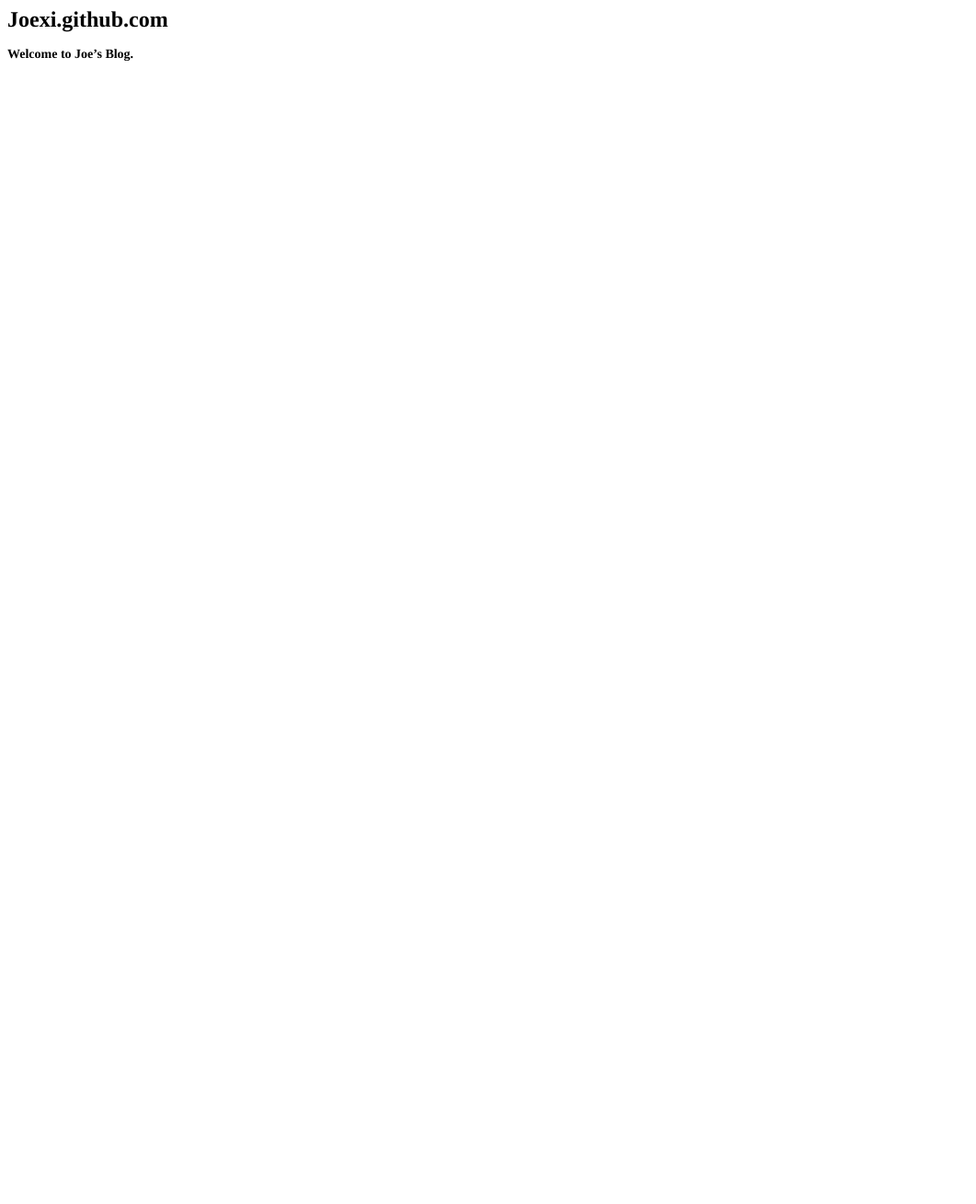
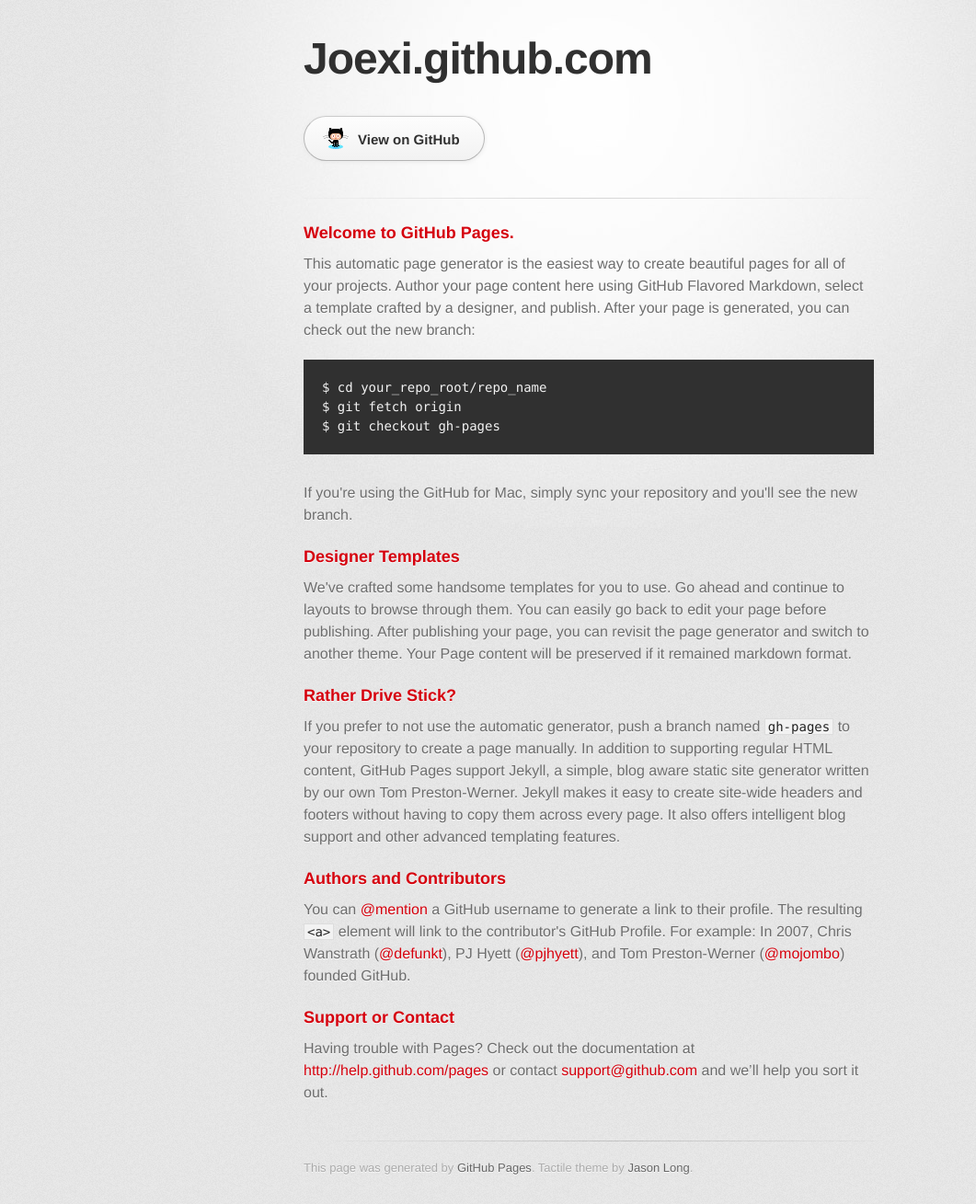
Before and after one commit to joexi/joexi.github.com, a plain HTML site: page index.html in a window 1280 px wide. Shown: the whole page at 92% size, without its empty margins (0-1061 px from the left). Before the commit the page ends 800 px from the top, so only its background shows below. Drawn offline with Linux system fonts and the light colour scheme; a web font is replaced by a local one.

Commit message:
Revert "1"
This reverts commit 59307b800d9d15eb73f3271c9795cc5530a7efce.

```diff
--- a/index.html
+++ b/index.html
@@ -1,16 +1,73 @@
-<!DOCTYPE html PUBLIC "-//W3C//DTD HTML 4.01//EN" "http://www.w3.org/TR/html4/strict.dtd">
+<!DOCTYPE html>
 <html>
-<head>
-  <meta http-equiv="Content-Type" content="text/html; charset=utf-8">
-  <meta http-equiv="Content-Style-Type" content="text/css">
-  <title>Joexi.github.com by joexi</title>
-  <meta name="Generator" content="Cocoa HTML Writer">
-  <meta name="CocoaVersion" content="1265">
-  <style type="text/css">
-  </style>
-</head>
-<body>
-<h1 style="margin: 0.0px 0.0px 16.1px 0.0px; font: 24.0px Times"><b>Joexi.github.com</b></h1>
-<h3 style="margin: 0.0px 0.0px 14.0px 0.0px; font: 14.0px Times"><b>Welcome to Joe’s Blog.</b></h3>
-</body>
+  <head>
+    <meta charset='utf-8'>
+    <meta http-equiv="X-UA-Compatible" content="chrome=1">
+    <link href='https://fonts.googleapis.com/css?family=Chivo:900' rel='stylesheet' type='text/css'>
+    <link rel="stylesheet" type="text/css" href="stylesheets/stylesheet.css" media="screen" />
+    <link rel="stylesheet" type="text/css" href="stylesheets/pygment_trac.css" media="screen" />
+    <link rel="stylesheet" type="text/css" href="stylesheets/print.css" media="print" />
+    <!--[if lt IE 9]>
+    <script src="//html5shiv.googlecode.com/svn/trunk/html5.js"></script>
+    <![endif]-->
+    <title>Joexi.github.com by joexi</title>
+  </head>
+
+  <body>
+    <div id="container">
+      <div class="inner">
+
+        <header>
+          <h1>Joexi.github.com</h1>
+          <h2></h2>
+        </header>
+
+        <section id="downloads" class="clearfix">
+          <a href="https://github.com/joexi" id="view-on-github" class="button"><span>View on GitHub</span></a>
+        </section>
+
+        <hr>
+
+        <section id="main_content">
+          <h3>
+<a name="welcome-to-github-pages" class="anchor" href="#welcome-to-github-pages"><span class="octicon octicon-link"></span></a>Welcome to GitHub Pages.</h3>
+
+<p>This automatic page generator is the easiest way to create beautiful pages for all of your projects. Author your page content here using GitHub Flavored Markdown, select a template crafted by a designer, and publish. After your page is generated, you can check out the new branch:</p>
+
+<pre><code>$ cd your_repo_root/repo_name
+$ git fetch origin
+$ git checkout gh-pages
+</code></pre>
+
+<p>If you're using the GitHub for Mac, simply sync your repository and you'll see the new branch.</p>
+
+<h3>
+<a name="designer-templates" class="anchor" href="#designer-templates"><span class="octicon octicon-link"></span></a>Designer Templates</h3>
+
+<p>We've crafted some handsome templates for you to use. Go ahead and continue to layouts to browse through them. You can easily go back to edit your page before publishing. After publishing your page, you can revisit the page generator and switch to another theme. Your Page content will be preserved if it remained markdown format.</p>
+
+<h3>
+<a name="rather-drive-stick" class="anchor" href="#rather-drive-stick"><span class="octicon octicon-link"></span></a>Rather Drive Stick?</h3>
+
+<p>If you prefer to not use the automatic generator, push a branch named <code>gh-pages</code> to your repository to create a page manually. In addition to supporting regular HTML content, GitHub Pages support Jekyll, a simple, blog aware static site generator written by our own Tom Preston-Werner. Jekyll makes it easy to create site-wide headers and footers without having to copy them across every page. It also offers intelligent blog support and other advanced templating features.</p>
+
+<h3>
+<a name="authors-and-contributors" class="anchor" href="#authors-and-contributors"><span class="octicon octicon-link"></span></a>Authors and Contributors</h3>
+
+<p>You can <a href="https://github.com/blog/821" class="user-mention">@mention</a> a GitHub username to generate a link to their profile. The resulting <code>&lt;a&gt;</code> element will link to the contributor's GitHub Profile. For example: In 2007, Chris Wanstrath (<a href="https://github.com/defunkt" class="user-mention">@defunkt</a>), PJ Hyett (<a href="https://github.com/pjhyett" class="user-mention">@pjhyett</a>), and Tom Preston-Werner (<a href="https://github.com/mojombo" class="user-mention">@mojombo</a>) founded GitHub.</p>
+
+<h3>
+<a name="support-or-contact" class="anchor" href="#support-or-contact"><span class="octicon octicon-link"></span></a>Support or Contact</h3>
+
+<p>Having trouble with Pages? Check out the documentation at <a href="http://help.github.com/pages">http://help.github.com/pages</a> or contact <a href="mailto:support@github.com">support@github.com</a> and we’ll help you sort it out.</p>
+        </section>
+
+        <footer>
+          This page was generated by <a href="http://pages.github.com">GitHub Pages</a>. Tactile theme by <a href="https://twitter.com/jasonlong">Jason Long</a>.
+        </footer>
+
+
+      </div>
+    </div>
+  </body>
 </html>
```
